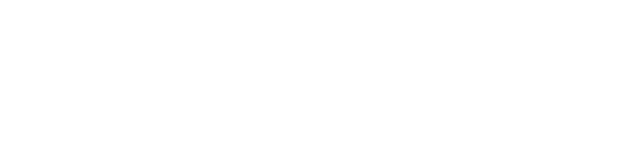
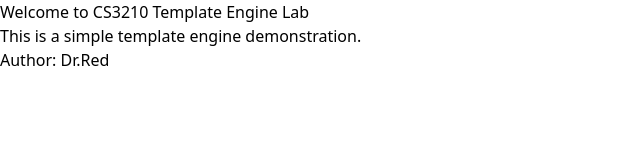
Before and after one commit to Francisco0561/my-webpage, a plain HTML site: page index.html in a window 1280 px wide. Shown: the whole page, without its empty margins (0-640 px from the left). Drawn offline with nearby package versions, Linux system fonts and the light colour scheme.

Commit message:
update coe

```diff
--- a/index.html
+++ b/index.html
@@ -1,10 +1,15 @@
 <!DOCTYPE html>
 <html lang="en">
 <head>
-    <meta charset="UTF-8">
-    <title>Title</title>
+    <meta charset="utf-8">
+    <meta name="viewport" content="width=device-width">
+    <title>Template Engine Lab </title>
+    <link href="style.css" rel="stylesheet" type="text/css" />
+    <script src="https://cdn.tailwindcss.com"></script>
 </head>
 <body>
+    <di id="app"></di>
+    <script src="script.js"></script>
 
 </body>
 </html>
--- a/script.js
+++ b/script.js
@@ -0,0 +1,24 @@
+const data = {
+    title: "Welcome to CS3210 Template Engine Lab",
+    content: "This is a simple template engine demonstration.",
+    author: "Dr.Red",
+};
+
+
+function renderTemplate(template, data) {
+    for (const key in data) {
+        const regex = new RegExp('{{' + key + '}}', 'g');
+        template = template.replace(regex, data[key]);
+    }
+    return template;
+}
+
+const template = `
+    <h3>{{title}}</h3>
+    <p>{{content}}</p>
+    <p>Author: {{author}}</p>
+`;
+
+
+const app = document.getElementById('app');
+app.innerHTML = renderTemplate(template, data);
```
Also changed, not shown: style.css (added).
